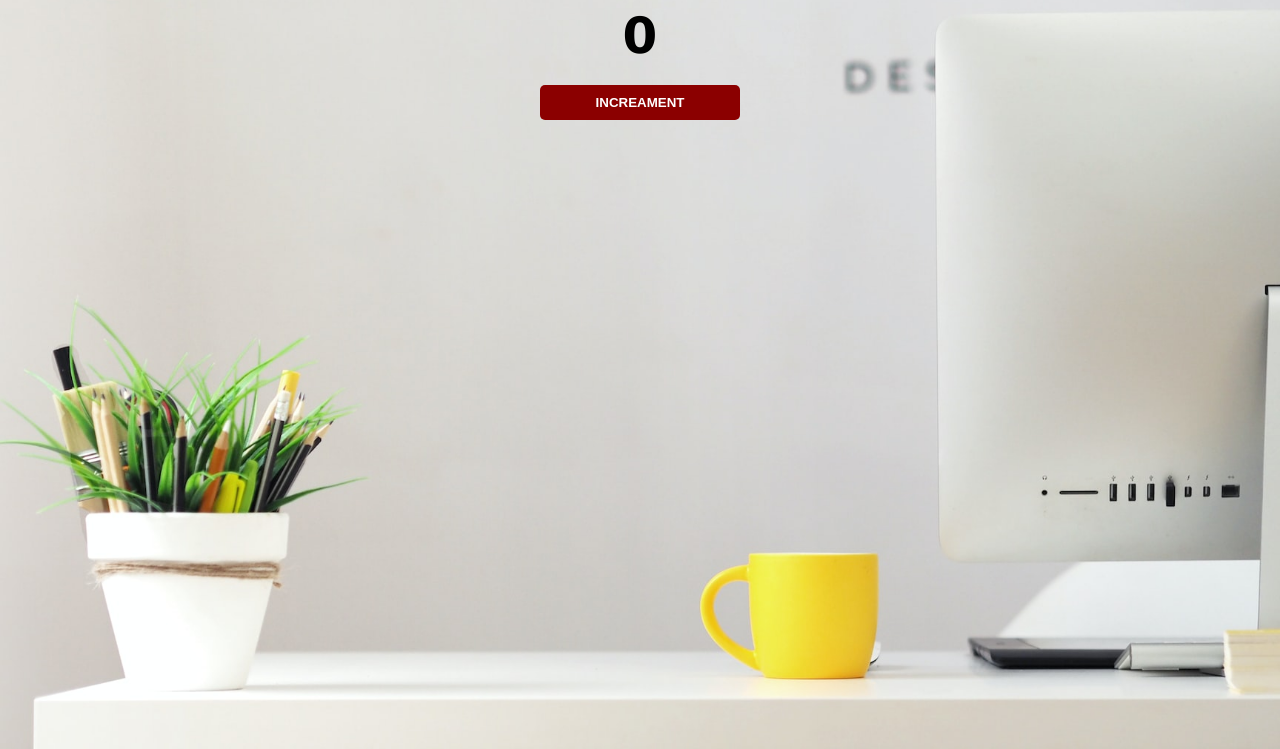
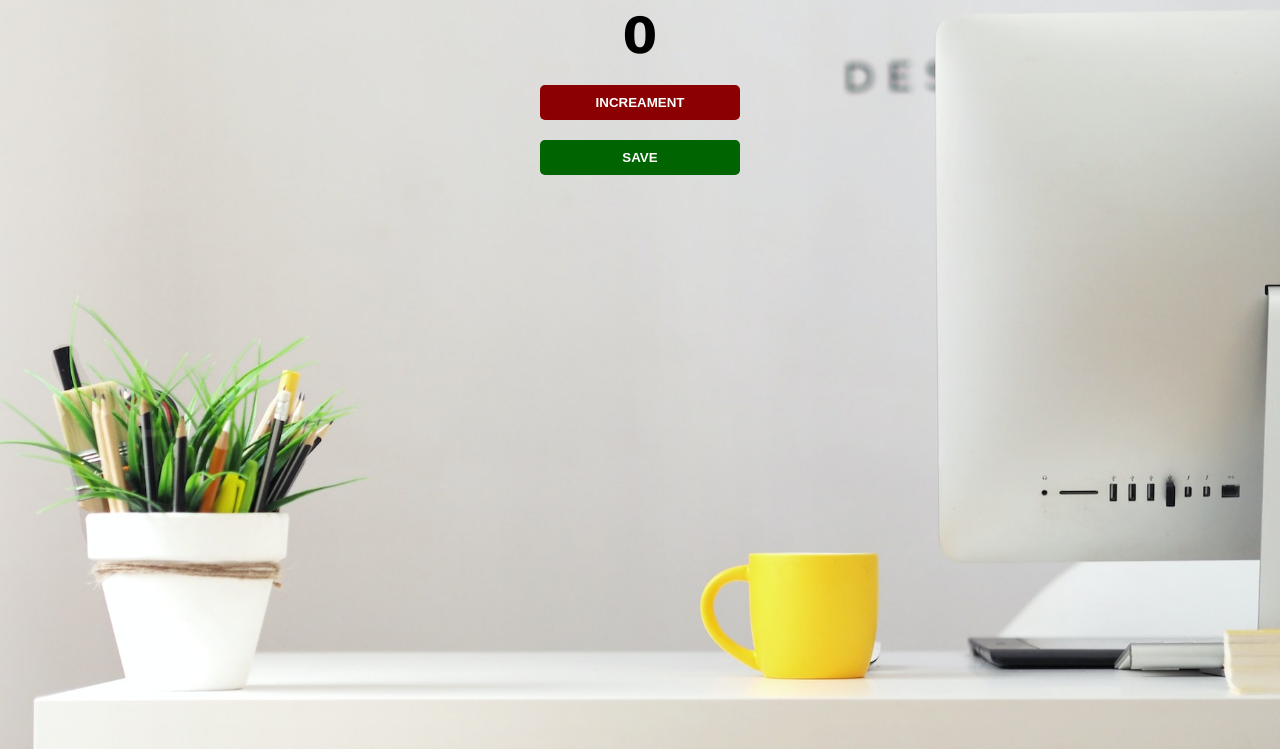
Before and after one commit to GaniyuSodiq/Passenger-Counter-App, a plain HTML site: page index.html in a window 1280 px wide. Shown: the part 51-800 px from the top of the page. Drawn offline with Linux system fonts and the light colour scheme.

Commit message:
add a save button

```diff
--- a/index.html
+++ b/index.html
@@ -11,6 +11,8 @@
     <h1>People Entered:</h1>
     <h2 id="count-el">0</h2>
     <button id="increament-btn" onclick="increament()">INCREAMENT</button>
+    <br>
+    <button id="save-btn" onclick="save()">SAVE</button>
     <script src="index.js">    </script>
 </body>
 </html>
--- a/index.js
+++ b/index.js
@@ -7,3 +7,7 @@ function increament() {
     count = count + 1
     countEl.innerText = count
 }
+
+function save() {
+    console.log(count)
+}
```
